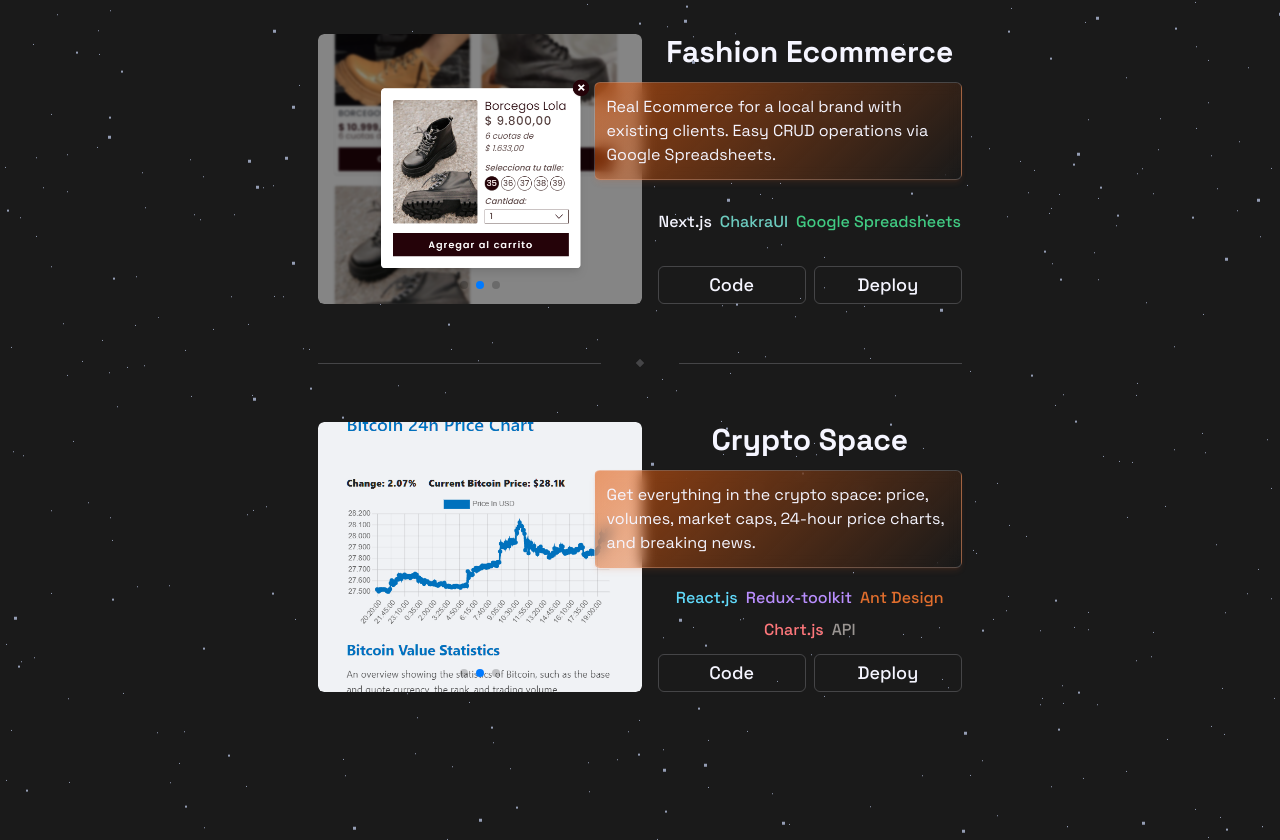
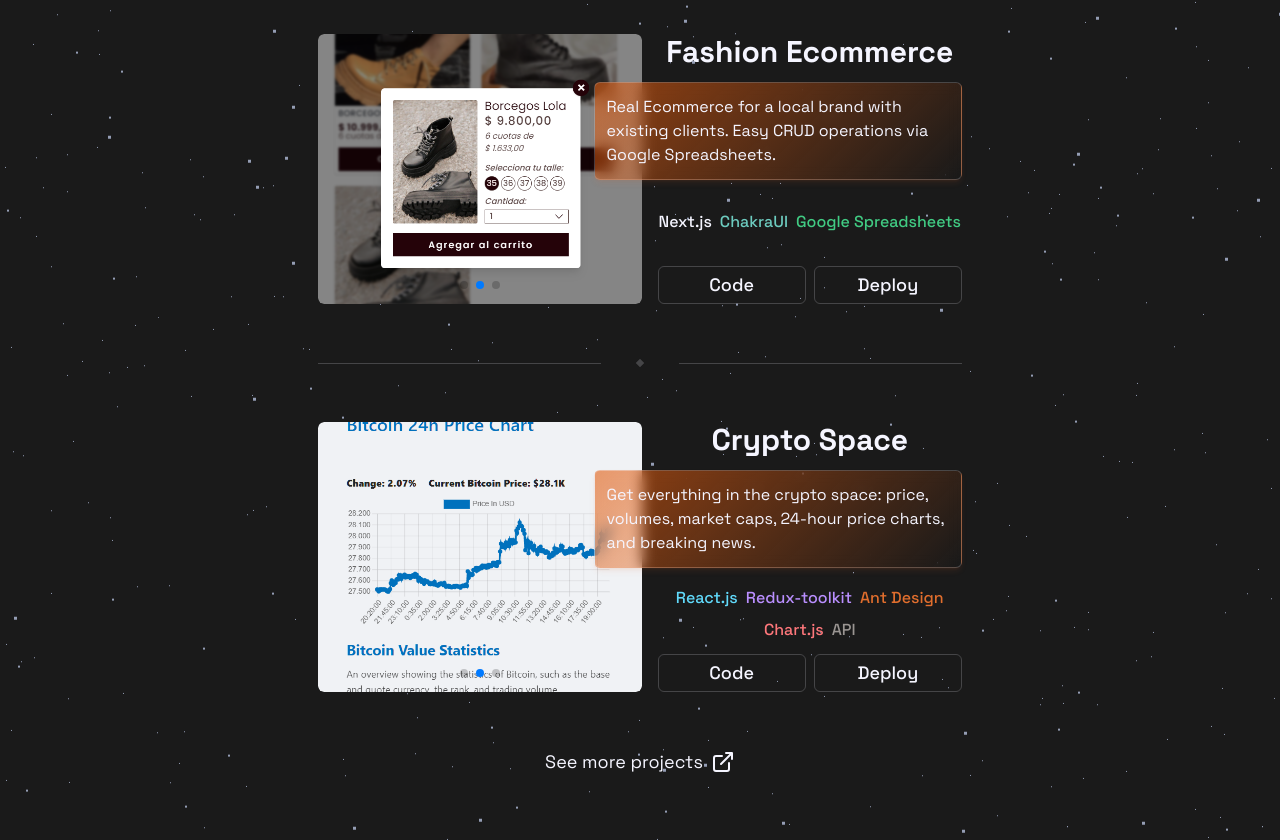
Before and after one commit to valentinbegnis/portfolio, a Next.js app: page /projects in a window 1280 px wide. Shown: the part 978-1818 px from the top of the page. Before the commit the page ends 1734 px from the top, so only its background shows below. Built offline with nearby package versions, Linux system fonts and the light colour scheme.

Commit message:
Fix duplicated key issue and add link to more projects

```diff
--- a/app/projects/page.tsx
+++ b/app/projects/page.tsx
@@ -1,4 +1,5 @@
 import ProjectCard from '@/components/ProjectCard';
+import { ExternalLinkIcon } from '@/components/icons/Icons';
 
 const projects = [
   {
@@ -59,6 +60,15 @@ export default function ProjectsPage() {
           </div>
         ))}
       </div>
+      <a
+        href="https://github.com/valentinbegnis?tab=repositories"
+        target="_blank"
+        rel="noreferrer"
+        className="flex items-center justify-center gap-2 mt-6 text-lg"
+      >
+        See more projects
+        <ExternalLinkIcon width={24} height={24} className="text-star" />
+      </a>
     </div>
   );
 }
--- a/components/ShootingStars.tsx
+++ b/components/ShootingStars.tsx
@@ -8,7 +8,7 @@ export default function ShootingStars() {
   return (
     <div className="shooting-stars-animation">
       {(pathname === '/' || pathname === '/contact')
-        && [...new Array(11)].map((n) => <span key={n} />)}
+        && [...new Array(11)].map((_, i) => <span key={i} />)}
     </div>
   );
 }
--- a/components/icons/Icons.tsx
+++ b/components/icons/Icons.tsx
@@ -106,3 +106,19 @@ export function PlanetIcon(props: React.SVGProps<SVGSVGElement>) {
     </svg>
   );
 }
+
+export function ExternalLinkIcon(props: React.SVGProps<SVGSVGElement>) {
+  return (
+    <svg
+      fill="none"
+      stroke="currentColor"
+      strokeLinecap="round"
+      strokeLinejoin="round"
+      strokeWidth={2}
+      viewBox="0 0 24 24"
+      {...props}
+    >
+      <path d="M18 13v6a2 2 0 01-2 2H5a2 2 0 01-2-2V8a2 2 0 012-2h6M15 3h6v6M10 14L21 3" />
+    </svg>
+  );
+}
--- a/package.json
+++ b/package.json
@@ -16,7 +16,7 @@
     "@vercel/kv": "0.1.1",
     "eslint": "8.36.0",
     "eslint-config-next": "13.4.0",
-    "next": "13.4.0",
+    "next": "13.4.4",
     "react": "18.2.0",
     "react-dom": "18.2.0",
     "sonner": "0.3.5",
```
Also changed, not shown: 1 other file (tests, documents, lock files or other folders).
